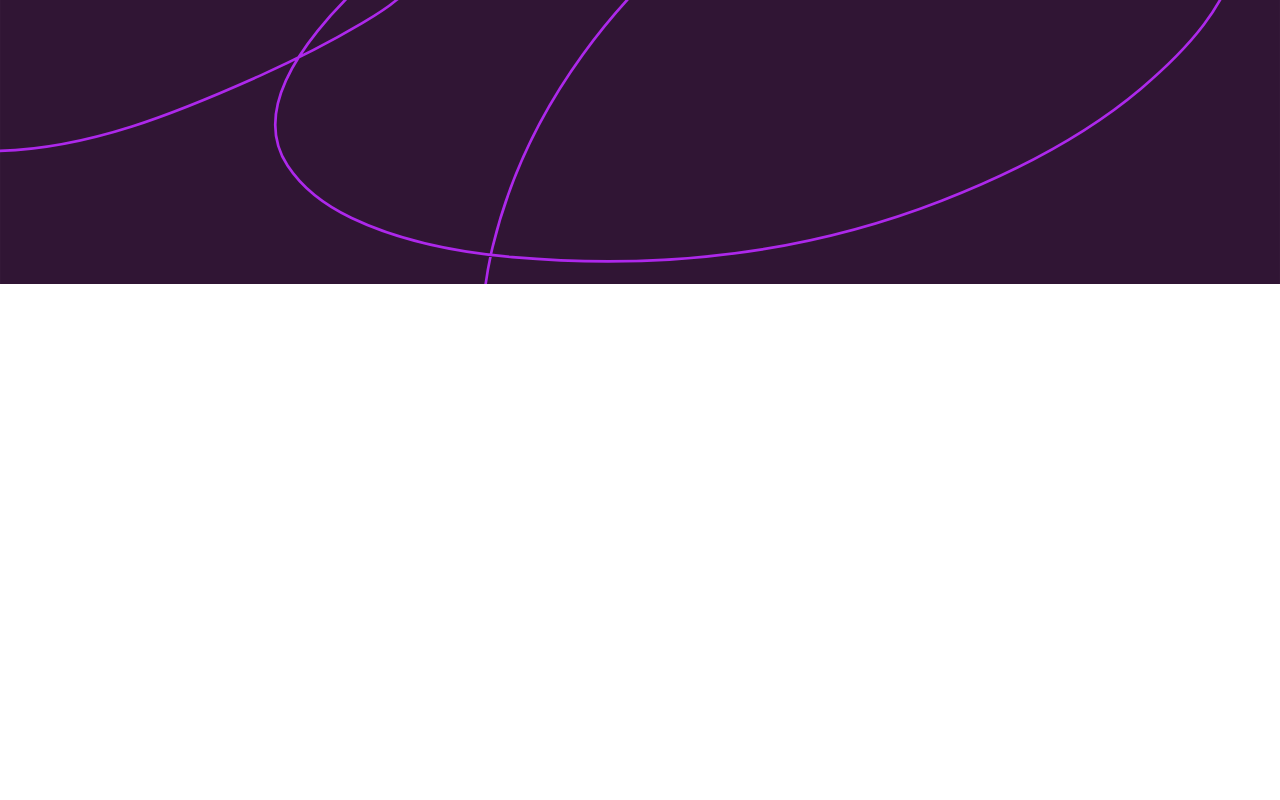
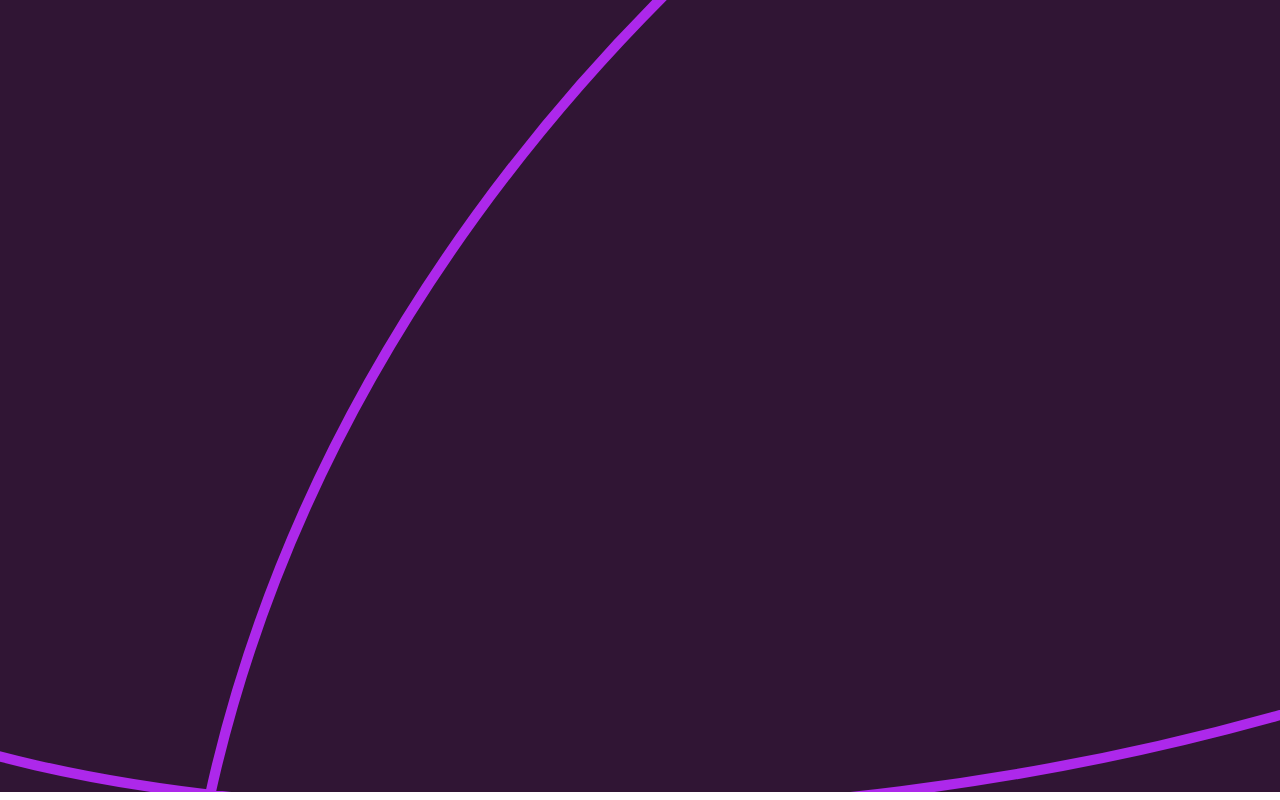
Before and after one commit to Myudro33/faq-accordion, a React (Vite) app: page / in a window 1280 px wide. Built offline with nearby package versions, Linux system fonts and the light colour scheme.

Commit message:
style: add custom tailwind colors

```diff
--- a/src/App.jsx
+++ b/src/App.jsx
@@ -1,7 +1,7 @@
 import './App.css'
 function App() {
   return (
-    <div className='w-screen h-screen'>
+    <div className='w-screen h-screen bg-light-pink-'>
       <div className='xs:hidden lg:flex'>
         <img className='w-full' src="../public/assets/background-pattern-desktop.svg" alt="background" />
       </div>
--- a/tailwind.config.js
+++ b/tailwind.config.js
@@ -6,10 +6,16 @@ export default {
   ],
   theme: {
     screens:{
-      'xs': '300px',
-      'lg': '1080px',
+      'xs': '375px',
+      'lg': '1440px',
     },
     extend: {},
+    colors:{
+      "white":' hsl(0, 0%, 100%)',
+      'light-pink':"hsl(275, 100%, 97%)",
+      'gray-purple':"hsl(292, 16%, 49%)",
+      'dark-purple':"hsl(292, 42%, 14%)"
+    }
   },
   plugins: [],
 }
```
